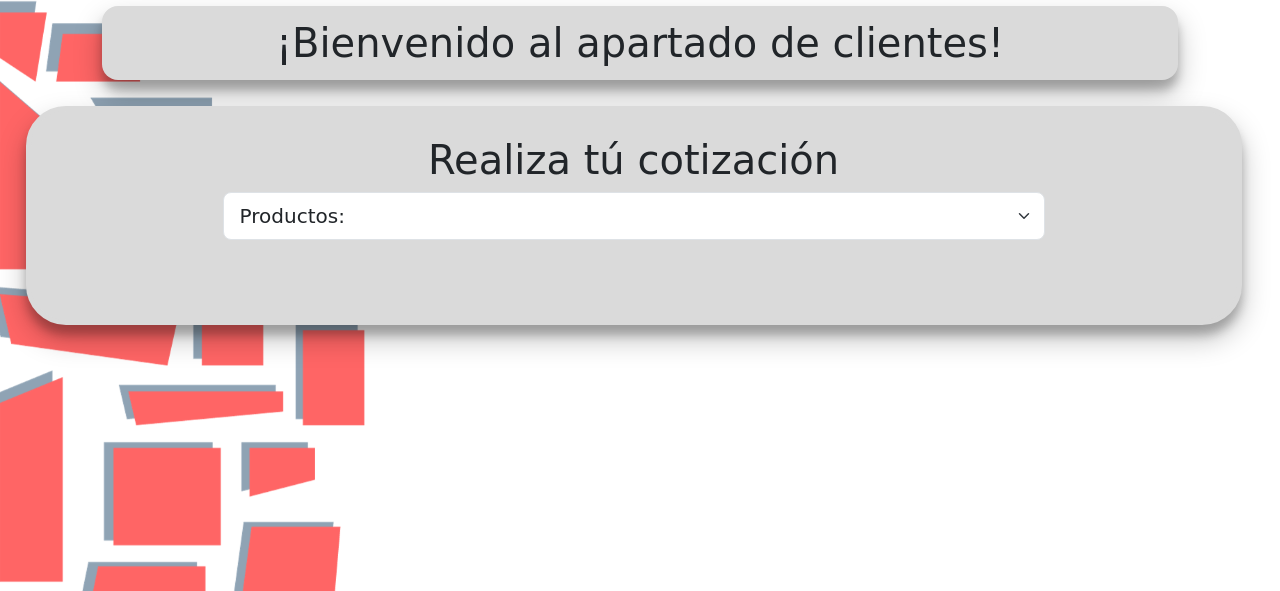
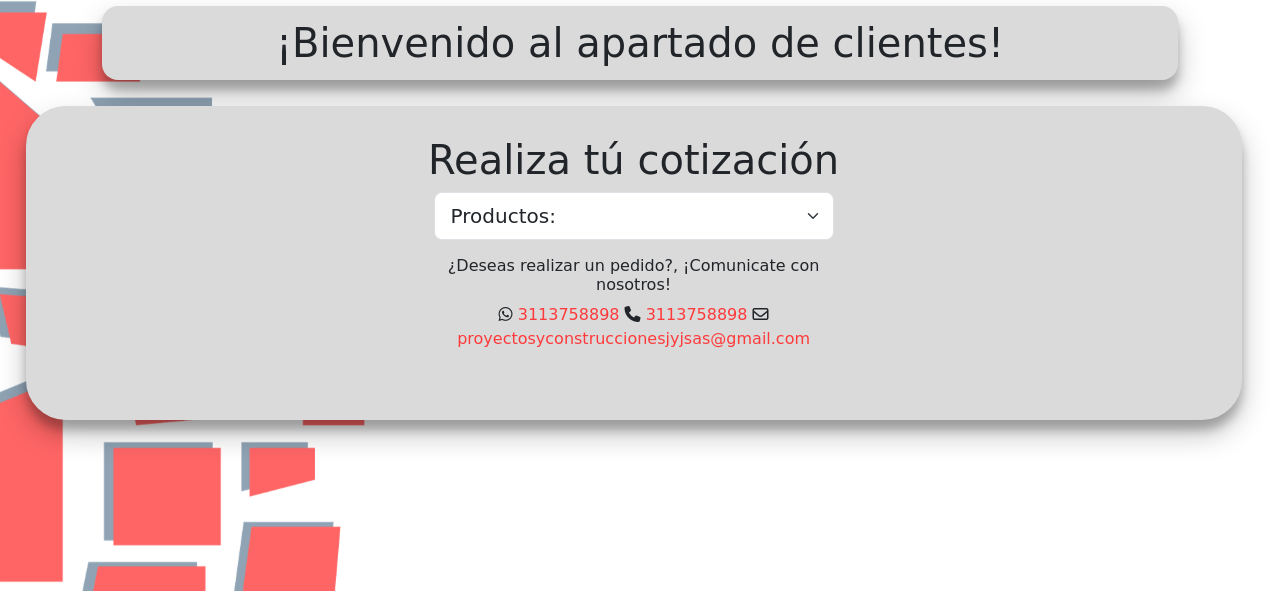
Before and after one commit to JamesOlaya/projecto-JyJ, a Django app: page /cliente/ in a window 1280 px wide. Shown: the top 591 px of the page. Run offline with Django 4.2, Linux system fonts and the light colour scheme; some libraries are stand-ins or nearby versions; some web fonts are replaced.

Commit message:
comit de las operaciones

```diff
--- a/api/templates/cliente/cliente.html
+++ b/api/templates/cliente/cliente.html
@@ -3,13 +3,13 @@
 <div>
     <h1 class="title">¡Bienvenido al apartado de clientes!</h1>
 </div>
-<!DOCTYPE html>
 <html>
     <body class="backgroundC">
         <div class="center cuadroC">
             <div>
                 <h1>Realiza tú cotización</h1>
             </div>
+            <form action="{% url 'cliente' %}" method="post">
                 <div>
                     <select class="form-select form-select-lg mb-3" aria-label="Large select example" id="select" name="select">
                         <option value="Productos" >Productos:</option>
@@ -25,24 +25,30 @@
                 <div id="General">
                     <div id="Puertas" class="oculto">
                         <div  class="input-group mb-3 ">
-                        <select class="input-group mb-3 form-control" ><option >Seleccione tipo de vidrio:</option>
-                            <option value="vidrio">Vidrios con control solar</option>
-                            <option value="vidrio">Vidrios bajo emisivos</option>
-                            <option value="vidrio">Vidrio templado</option>
-                            <option value="vidrio">Vidrios con cámara o doble acristalamiento</option>
-                            <option value="vidrio">Vidrio laminado</option>
-                            <option value="vidrio">Vidrio sencillo o flotado</option>
+                            <select class="input-group mb-3 form-control" id="materialP" name="materialP"><option >Seleccione tipo de vidrio:</option>
+                                <option value="vidrioS">Vidrios con control solar</option>
+                                <option value="vidrioE">Vidrios bajo emisivos</option>
+                                <option value="vidrioT">Vidrio templado</option>
+                                <option value="vidrioD">Vidrios con cámara o doble acristalamiento</option>
+                                <option value="vidrioL">Vidrio laminado</option>
+                                <option value="vidrioF">Vidrio sencillo o flotado</option>
                             </select>
                             <select class="input-group mb-3 form-control" ><option >Seleccione material para el marco:</option>
                                 <option value="Puertas">Puertas</option>
                             </select>
-                        <select class=" input-group mb-3 form-control" ><option >Seleccione material:</option>
-                            <option value=""></option>
+                            <select class=" input-group mb-3 form-control" id="tipoP" name="tipoP"><option >Seleccione tipo de puerta:</option>
+                                <option value="sencilla">Sencilla</option>
+                                <option value="sencillaC">Corrediza sencilla</option>
+                                <option value="sencillaD">Corrediza doble</option>
+
                           </select>
                             <div class="input-group mb-3">
                                 <span class="input-group-text">Medidas</span>
-                            <input type="text" class="form-control" placeholder="Altura" aria-label="Altura">
-                            <input type="text" class="form-control" placeholder="Anchura" aria-label="Anchura">
+                                <input type="text" class="form-control" placeholder="Altura" aria-label="Altura" id="alturaP" name="alturaP">
+                                <input type="text" class="form-control" placeholder="Anchura" aria-label="Anchura" id="anchoP" name="anchoP">
+                            </div>
+                            <div>
+                                <button type="submit" class="btn btn-outline-danger">Realizar cotización</button>
                             </div>
                         </div>
                     </div>
@@ -60,18 +66,23 @@
                             <select class="input-group mb-3 form-control" ><option >Seleccione material para el marco:</option>
                                 <option value="Puertas">Puertas</option>
                             </select>
-                        <select class=" input-group mb-3 form-control" ><option >Seleccione material:</option>
-                            <option value=""></option>
+                            <select class=" input-group mb-3 form-control" ><option >Seleccione tipo de ventana:</option>
+                                <option value="sencilla">Sencilla</option>
+                                <option value="doble">Doble</option>
+                                <option value="corrediza doble">Corrediza doble</option>
                             </select>
                             <div class="input-group mb-3">
                                 <span class="input-group-text">Medidas</span>
                                 <input type="text" class="form-control" placeholder="Altura" aria-label="Altura">
                                 <input type="text" class="form-control" placeholder="Anchura" aria-label="Anchura">
                             </div>
+                            <div>
+                                <button class="btn btn-outline-danger">Realizar cotización</button>
+                            </div>
                         </div>
                     </div>
                     <div id="Cerramientos de Piscinas" class="oculto">
-                    <div  class="input-group mb-3 ">
+                        <div class="input-group mb-3 ">
                              <select class="input-group mb-3 form-control" ><option >Seleccione tipo de vidrio:</option>
                                  <option value="vidrio">Vidrios con control solar</option>
                                  <option value="vidrio">Vidrios bajo emisivos</option>
@@ -81,15 +92,17 @@
                                  <option value="vidrio">Vidrio sencillo o flotado</option>
                              </select>
                              <select class="input-group mb-3 form-control" ><option >Seleccione material para el marco:</option>
-                             <option value="Puertas">Puertas</option>
+                                 <option value="Aluminio">Aluminio</option>
+                                 <option value="Acero">Acero</option>
                              </select>
-                         <select class=" input-group mb-3 form-control" ><option >Seleccione material:</option>
-                             <option value=""></option>
-                         </select>
+
                              <div class="input-group mb-3">
-                             <span class="input-group-text">Medidas</span>
-                             <input type="text" class="form-control" placeholder="Altura" aria-label="Altura">
-                             <input type="text" class="form-control" placeholder="Anchura" aria-label="Anchura">
+                                <input type="text" class="form-control" placeholder="Area de la piscina" aria-label="Altura">
+                                <input type="text" class="form-control" placeholder="Altura del cerramiento (cm)" aria-label="AlturaC">
+                                <input type="text" class="form-control" placeholder="Distancia entre piscina y el cerramiento (m)" aria-label="Distancia">
+                             </div>
+                             <div>
+                                <button class="btn btn-outline-danger">Realizar cotización</button>
                             </div>
                          </div>
                      </div>
@@ -114,6 +127,9 @@
                                  <input type="text" class="form-control" placeholder="Altura" aria-label="Altura">
                                  <input type="text" class="form-control" placeholder="Anchura" aria-label="Anchura">
                              </div>
+                             <div>
+                                <button class="btn btn-outline-danger">Realizar cotización</button>
+                            </div>
                          </div>
                      </div>
                      <div id="Balcones en vidrio" class="oculto">
@@ -136,6 +152,9 @@
                                  <span class="input-group-text">Medidas</span>
                                  <input type="text" class="form-control" placeholder="Altura" aria-label="Altura">
                                  <input type="text" class="form-control" placeholder="Anchura" aria-label="Anchura">
+                             </div>
+                             <div>
+                                <button class="btn btn-outline-danger">Realizar cotización</button>
                             </div>
                          </div>
                      </div>
@@ -160,6 +179,9 @@
                                  <input type="text" class="form-control" placeholder="Altura" aria-label="Altura">
                                  <input type="text" class="form-control" placeholder="Anchura" aria-label="Anchura">
                              </div>
+                             <div>
+                                <button class="btn btn-outline-danger">Realizar cotización</button>
+                            </div>
                          </div>
                      </div>
                      <div id="Techos en policarbonato" class="oculto">
@@ -183,9 +205,17 @@
                                  <input type="text" class="form-control" placeholder="Altura" aria-label="Altura">
                                  <input type="text" class="form-control" placeholder="Anchura" aria-label="Anchura">
                              </div>
+                             <div>
+                                <button class="btn btn-outline-danger">Realizar cotización</button>
                             </div>
                          </div>
-
+                </div>
+                <div >
+                    <h6>¿Deseas realizar un pedido?, ¡Comunicate con nosotros!</h6>
+                    <i class="fa-brands fa-whatsapp"></i><a href="https://wa.link/14wa5s" style="text-decoration: none; color: rgb(255, 58, 58) ;"> 3113758898</a>
+                    <i class="fa-solid fa-phone"></i><a href="tel:+3113758898" style="text-decoration: none; color: rgb(255, 58, 58) ;"> 3113758898</a>
+                    <i class="fa-regular fa-envelope"></i><a href="mailto:proyectosyconstruccionesjyjsas@gmail.com" style="text-decoration: none; color: rgb(255, 58, 58) ;"> proyectosyconstruccionesjyjsas@gmail.com</a>
+                </div>
             </div>
         </div>
         <script>
--- a/api/views.py
+++ b/api/views.py
@@ -60,7 +60,33 @@
 
 
 def cliente(request):
-    return render(request, 'cliente/cliente.html')
+
+    if request.method == 'GET':
+        return render(request, 'cliente/cliente.html')
+    else:
+        desperdicios= 25
+        valor = 0
+        valor2 = 0
+        pedido = request.POST['select']
+        if pedido.value == 'puertas':
+            material = request.POST['materialP']
+            tipo = request.POST['tipoP']
+            altura = request.POST['alturaP']
+            anchura = request.POST['anchoP']
+            if material.value == 'vidrioS':
+                valor = 1000
+            if tipo.value == 'sencilla':
+                valor2 = 2
+
+            neto= (((altura +anchura) * 2) * valor) * valor2
+            procentaje = neto/ desperdicios
+            cotizacion = neto + desperdicios
+
+
+
+
+
+
 
 def usuario(request):
     return render(request, 'usuario/usuario.html')
@@ -81,7 +107,6 @@
             'form': create_user,
         })
 
-
 def create_product(request):
     if request.method == 'GET':
         return render(request, 'administrador/administrador.html',{
@@ -96,7 +121,6 @@
         Material.objects.create(nombreM=nombre, precioM=precio , cantidadM = cantidad)
         return redirect('/admins')
 
-
 def delete_material(request):
     if request.method == 'delete':
         id=request.PUT['id']
```
Lines whose indentation alone changed are shown as unchanged.
